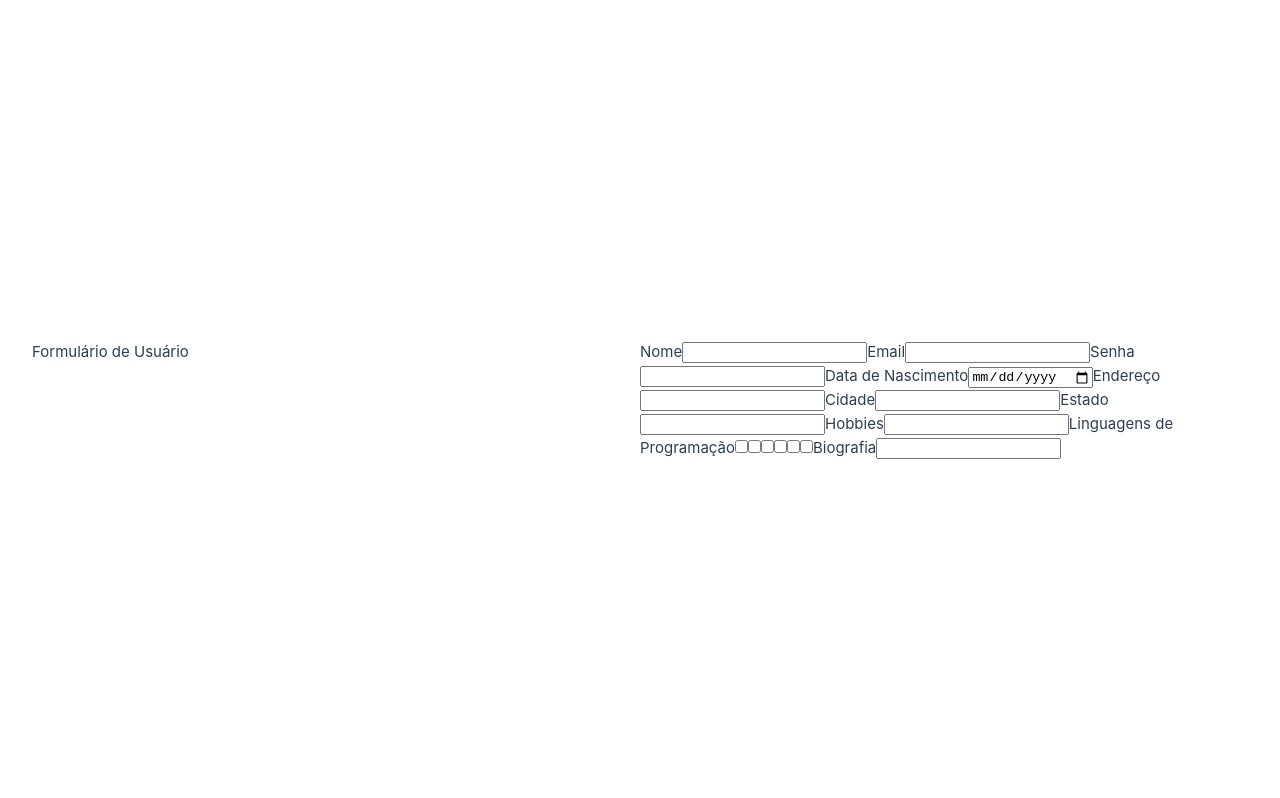
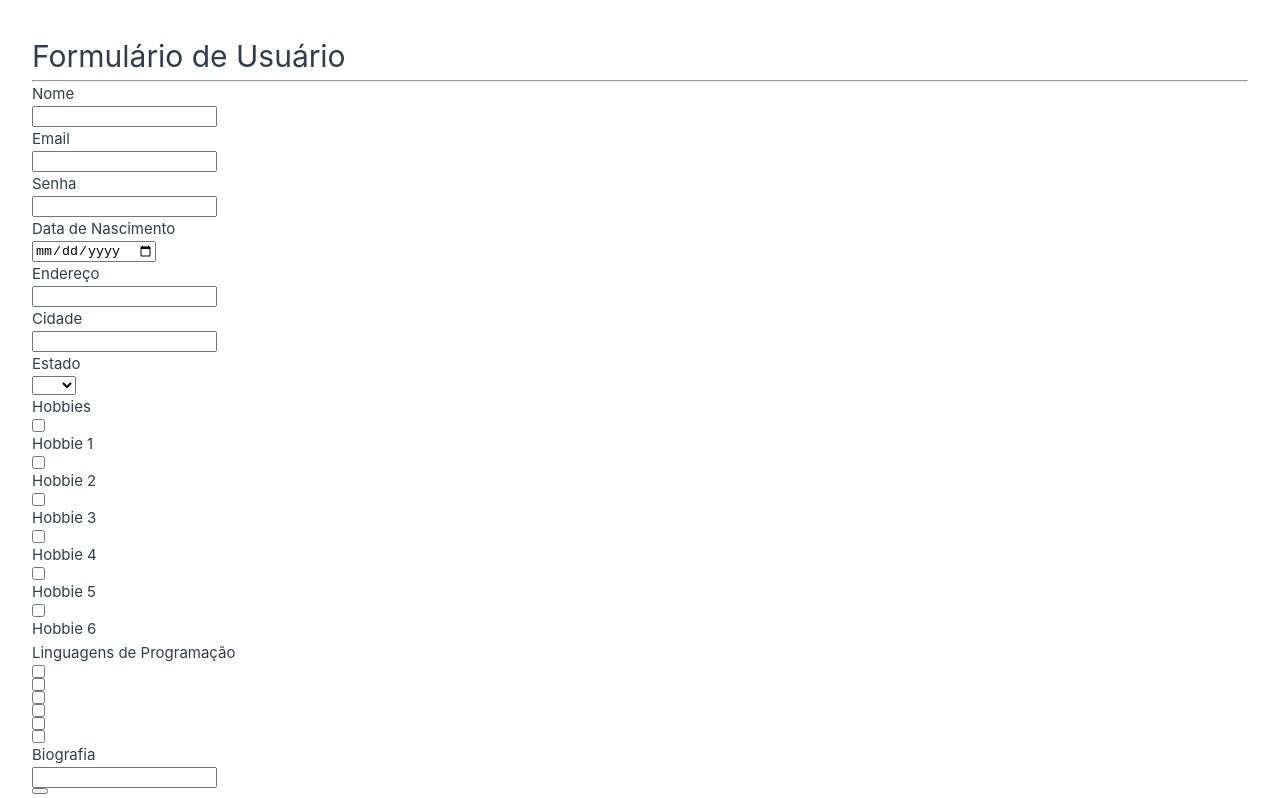
Before and after one commit to Lucas-EstudanteIFC/formularios-DevWebII, a Vue app: page / in a window 1280 px wide. Shown: the top 798 px of the page. Built offline with nearby package versions, Linux system fonts and the light colour scheme.

Commit message:
feat: adição das variáveis

```diff
--- a/src/App.vue
+++ b/src/App.vue
@@ -5,54 +5,110 @@ const nome = ref('')
 const email = ref('')
 const senha = ref('')
 const data = ref('')
-const endereço = ref('')
+const endereco = ref('')
 const cidade = ref('')
 const estado = ref('')
 const hobbies = ref([])
 const lingProg = ref([])
 const bio = ref('')
+
+let troca = false
+
+function cadastroRetorno() {
+  troca = !troca
+}
 </script>
 
 <template>
-  <header>Formulário de Usuário</header>
-
+  <header><h1>Formulário de Usuário</h1></header>
+  <hr />
   <main>
+    <form action="">
       <label for="nome">Nome</label>
       <input type="text" id="nome" v-model="nome" minlength="30" />
 
       <label for="email">Email</label>
-    <input type="email" id="email" v-model="email"/>
+      <input type="email" id="email" v-model="email" />
 
       <label for="senha">Senha</label>
-    <input type="password" id="senha" minlength="7"/>
+      <input type="password" id="senha" v-model="senha" minlength="7" />
 
       <label for="data">Data de Nascimento</label>
-    <input type="date" id="data"/>
+      <input type="date" id="data" v-model="data" />
 
       <label for="endereco">Endereço</label>
-    <input type="number" id="endereco"/>
+      <input type="number" id="endereco" v-model="endereco" />
 
       <label for="cidade">Cidade</label>
-    <input type="text" />
+      <input type="text" id="cidade" v-model="cidade" />
 
       <label for="estado">Estado</label>
-    <input type="select" />
+      <select name="estados" id="estado" v-model="estado">
+        <option value=""></option>
+        <option value="AC">AC</option>
+        <option value="AL">AL</option>
+        <option value="AP">AP</option>
+        <option value="AM">AM</option>
+        <option value="BA">BA</option>
+        <option value="CE">CE</option>
+        <option value="DF">DF</option>
+        <option value="ES">ES</option>
+        <option value="GO">GO</option>
+        <option value="MA">MA</option>
+        <option value="MT">MT</option>
+        <option value="MS">MS</option>
+        <option value="MG">MG</option>
+        <option value="PA">PA</option>
+        <option value="PB">PB</option>
+        <option value="PR">PR</option>
+        <option value="PE">PE</option>
+        <option value="PI">PI</option>
+        <option value="RJ">RJ</option>
+        <option value="RN">RN</option>
+        <option value="RS">RS</option>
+        <option value="RO">RO</option>
+        <option value="RR">RR</option>
+        <option value="SC">SC</option>
+        <option value="SP">SP</option>
+        <option value="SE">SE</option>
+        <option value="TO">TO</option>
+      </select>
 
-    <label for="hobbies">Hobbies</label>
-    <input type="text" />
+      <label for="">Hobbies</label>
+      <input type="checkbox" id="hobbies" value="hobbie1" v-model="hobbies" />Hobbie 1
+      <input type="checkbox" id="hobbies" value="hobbie2" v-model="hobbies" />Hobbie 2
+      <input type="checkbox" id="hobbies" value="hobbie3" v-model="hobbies" />Hobbie 3
+      <input type="checkbox" id="hobbies" value="hobbie4" v-model="hobbies" />Hobbie 4
+      <input type="checkbox" id="hobbies" value="hobbie5" v-model="hobbies" />Hobbie 5
+      <input type="checkbox" id="hobbies" value="hobbie6" v-model="hobbies" />Hobbie 6
 
       <label for="">Linguagens de Programação</label>
-    <input type="checkbox" />
-    <input type="checkbox" />
-    <input type="checkbox" />
-    <input type="checkbox" />
-    <input type="checkbox" />
-    <input type="checkbox" />
+      <input type="checkbox" id="ling" v-model="lingProg" />
+      <input type="checkbox" id="ling" v-model="lingProg" />
+      <input type="checkbox" id="ling" v-model="lingProg" />
+      <input type="checkbox" id="ling" v-model="lingProg" />
+      <input type="checkbox" id="ling" v-model="lingProg" />
+      <input type="checkbox" id="ling" v-model="lingProg" />
 
       <label for="bio">Biografia</label>
-    <input type="text"/>
+      <input type="text" id="bio" v-model="bio" />
+      <button @click="cadastroRetorno"></button>
+    </form>
+
+    <div v-if="(troca = true)">
+      <p>Nome: {{ nome }}</p>
+      <p>Email: {{ email }}</p>
+      <p>Senha: {{ senha }}</p>
+      <p>Data de Nascimento: {{ data }}</p>
+      <p>Endereço: {{ endereco }}</p>
+      <p>Cidade: {{ cidade }}</p>
+      <p>Estado {{ estado }}</p>
+    </div>
   </main>
 </template>
 
 <style scoped>
+form > * {
+  display: block;
+}
 </style>
--- a/src/assets/main.css
+++ b/src/assets/main.css
@@ -21,7 +21,7 @@ a,
   }
 }
 
-@media (min-width: 1024px) {
+/* @media (min-width: 1024px) {
   body {
     display: flex;
     place-items: center;
@@ -32,4 +32,4 @@ a,
     grid-template-columns: 1fr 1fr;
     padding: 0 2rem;
   }
-}
+} */
```
Lines whose indentation alone changed are shown as unchanged.
